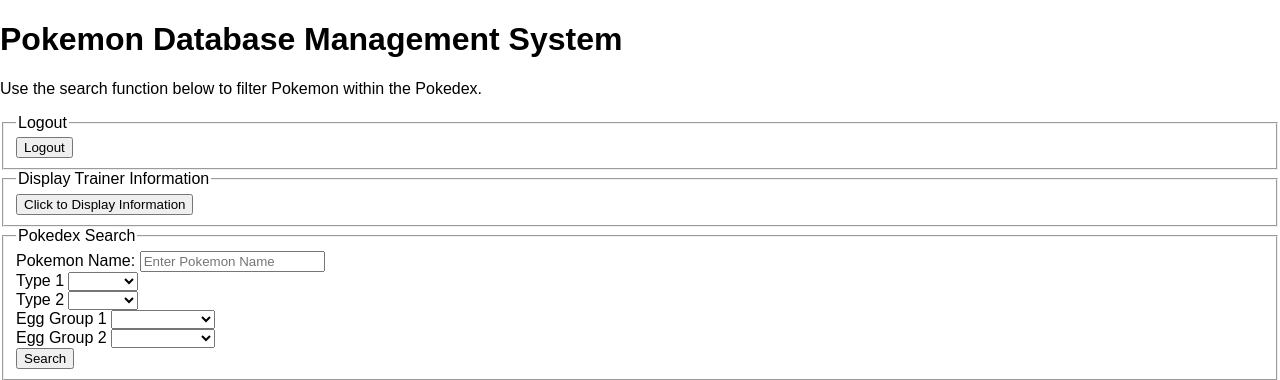
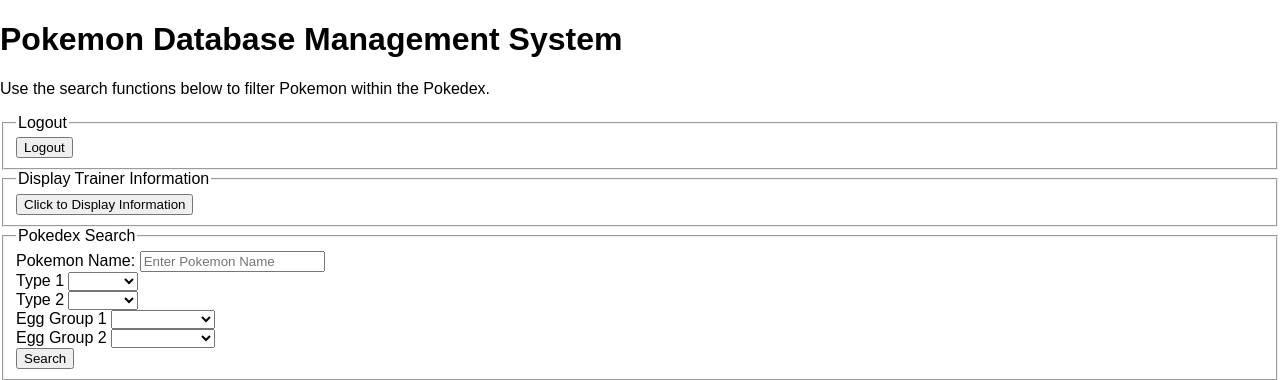
Before and after one commit to jordantiu/Pokemon_Database, a Flask app: page /login in a window 1280 px wide. Shown: the top 380 px of the page. Run offline with Flask 2, Linux system fonts and the light colour scheme; some libraries are stand-ins or nearby versions.

Commit message:
Update html

```diff
--- a/templates/Index.html
+++ b/templates/Index.html
@@ -8,7 +8,7 @@
 <div class="text-center">
     <h1 class="display-4">Pokemon Database Management System</h1>
 </div>
-<p>Use the search function below to filter Pokemon within the Pokedex.</p>
+<p>Use the search functions below to filter Pokemon within the Pokedex.</p>
 
 <!--Logout-->
 <form method = "POST">
--- a/templates/login.html
+++ b/templates/login.html
@@ -4,6 +4,7 @@
 {% endblock%}
 
 {% block body %}
+<h1>Pokemon Storage Box Login</h1>
     <fieldset>
         <form action="/checkUser" method="post">
           <input type="text" name="user" placeholder="username">
```
